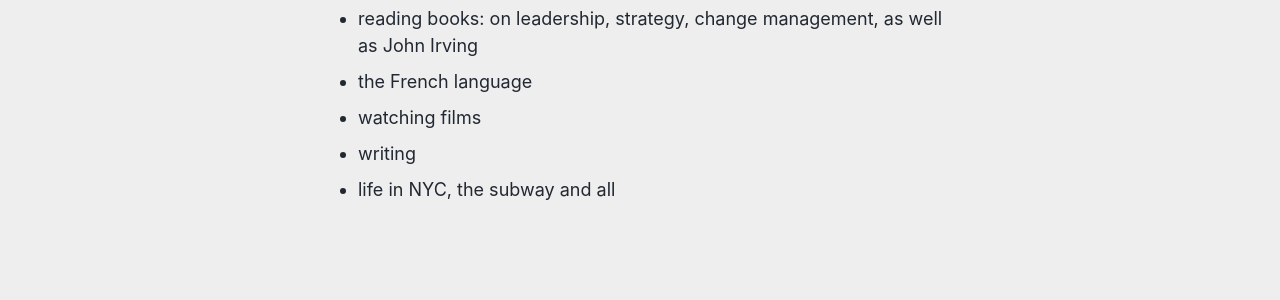
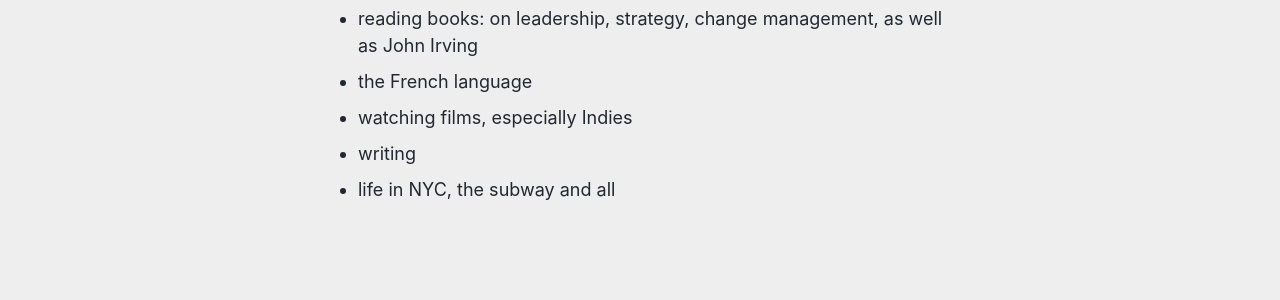
Before and after one commit to reshamas/reshamas.github.io, a Jekyll site: the page built from about/index.md, in a window 1280 px wide. Shown: the part 771-1071 px from the top of the page. Built offline with Jekyll 4.4.1, drawn with Linux system fonts in a browser that asks for light colours.

Commit message:
Update index.md

```diff
--- a/about/index.md
+++ b/about/index.md
@@ -22,6 +22,6 @@
 - yoga
 - reading books:  on leadership, strategy, change management, as well as John Irving
 - the French language
-- watching films
+- watching films, especially Indies
 - writing
 - life in NYC, the subway and all
```
